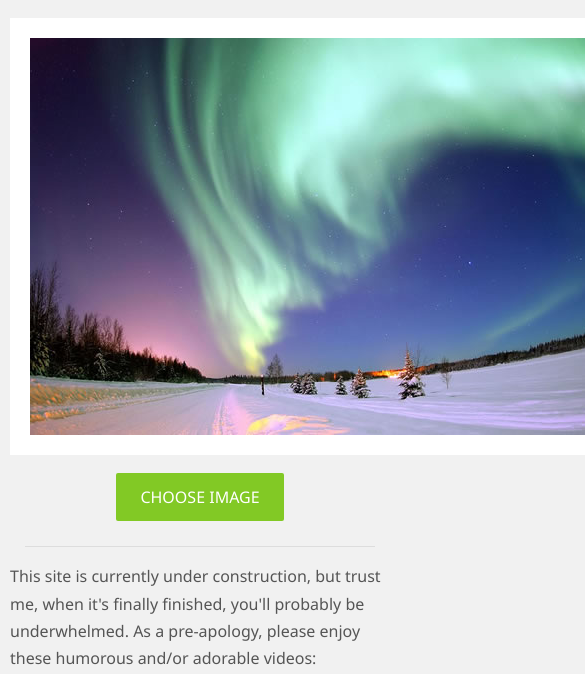
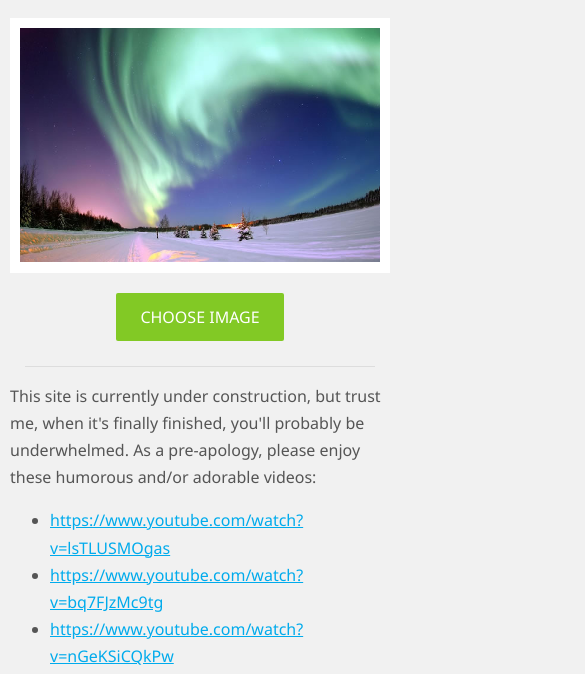
Before and after one commit to tcrawf23/timageprocessing, a plain HTML site: page index.html in a window 390 px wide. Shown: the part 170-844 px from the top of the page, 585 px wide, since content can reach past the window. Drawn offline with Linux system fonts and the light colour scheme.

Commit message:
Resize image on smaller screens

```diff
--- a/index.html
+++ b/index.html
@@ -87,6 +87,14 @@
             margin-top: 90px;
         }
 
+        #image {
+            box-sizing: border-box;
+            background-color: white;
+            padding: 20px;
+            max-width: 100%;
+            max-height: 610px;
+        }
+
         .content {
             display: none;
         }
@@ -147,6 +155,9 @@
             .displayed {
                 display: initial;
             }
+            #image {
+                padding: 2.67%;
+            }
         }
     </style>
 </head>
@@ -179,10 +190,10 @@
             <header style="text-align: center">
                 <h1>Welcome to Timage Processing</h1>
             </header>
-            <div style="text-align: center">
-                <img id="image" src="aurora.jpg" style="background-color: white; padding: 20px; margin-bottom: 10px; max-width: 610px; max-height: 610px;"
-                />
-                <br/>
+            <div style="text-align: center; line-height: 0">
+                <img id="image" src="aurora.jpg" />
+            </div>
+            <div style="text-align: center; margin-top: 20px">
                 <button id="file-chooser-button">Choose Image</button>
                 <input type="file" id="file-chooser" accept=".jpeg,.jpg,.png" style="display: none">
             </div>
```
